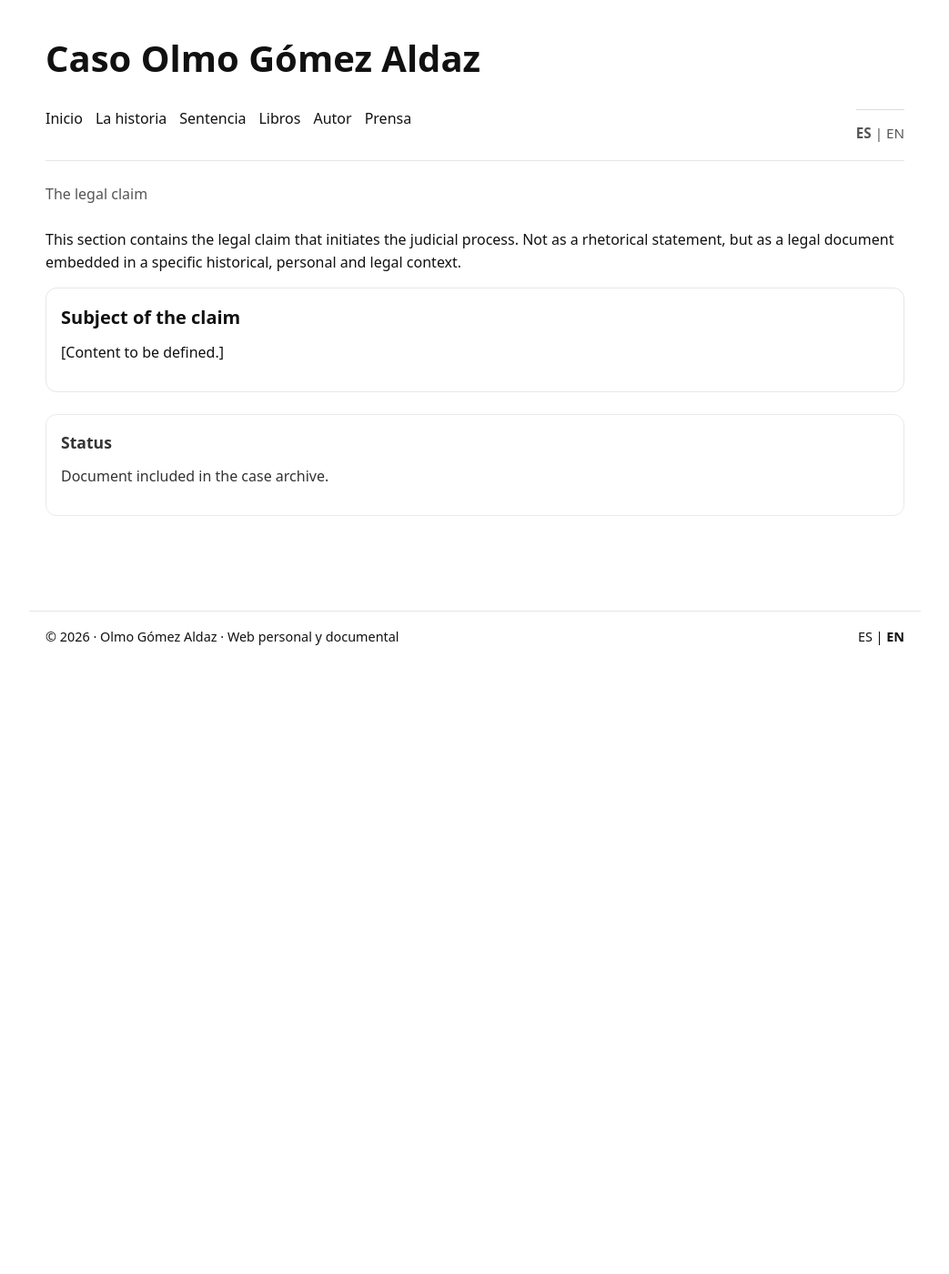
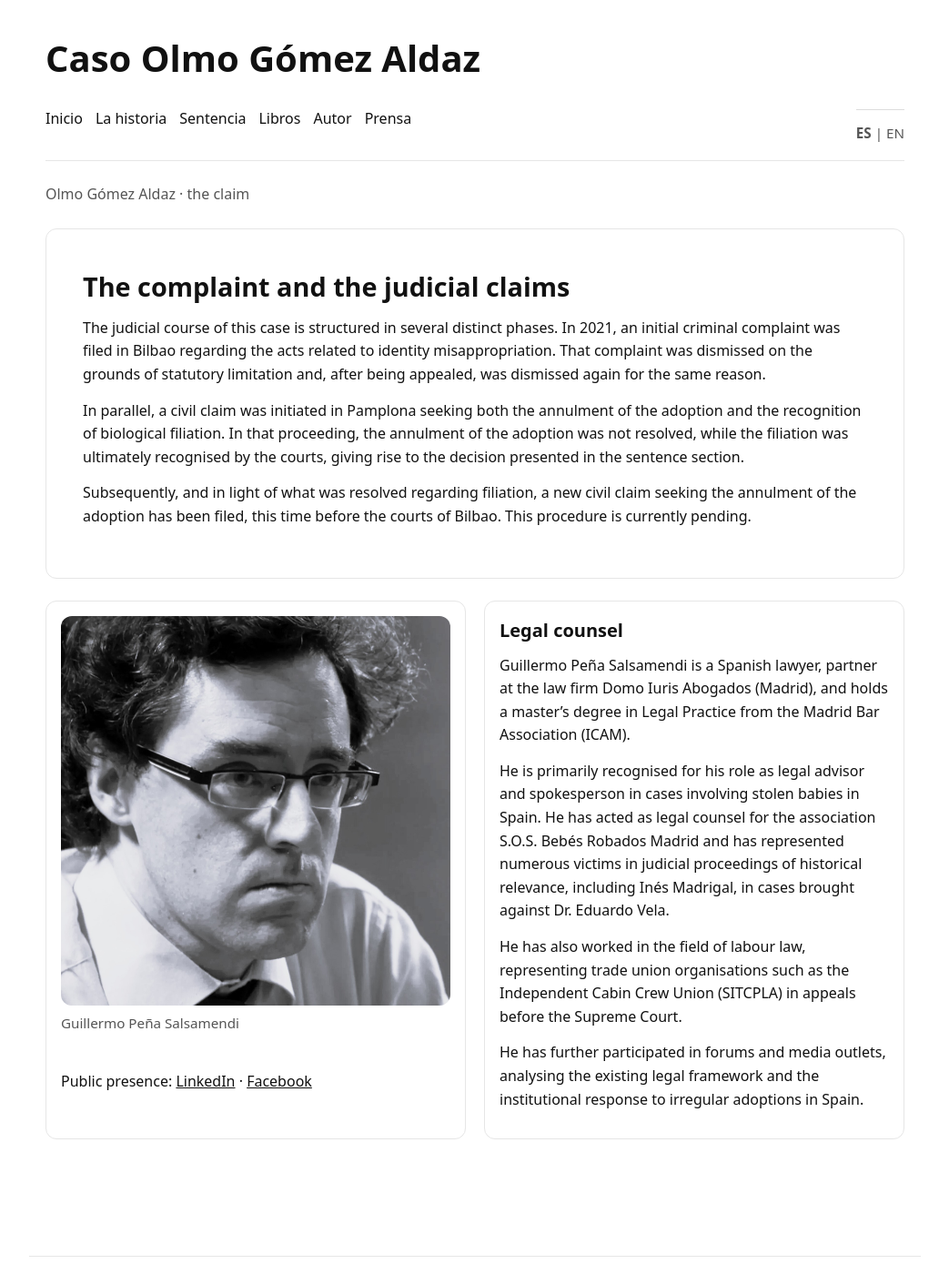
Before and after one commit to olmogaldaz/olmogaldaz.github.io, a Jekyll site: the page built from en/claim/index.html, in a window 1280 px wide and 1400 px high. Shown: the whole window at 91% size, without its empty margins (118-1161 px from the left). Built offline with Jekyll 4.4.1, drawn with Linux system fonts in a browser that asks for light colours.

Commit message:
Update index.html

```diff
--- a/en/claim/index.html
+++ b/en/claim/index.html
@@ -2,33 +2,86 @@
 layout: default
 lang: en
 alt: /es/demanda/
-title: Legal claim · Olmo Gómez Aldaz
-description: Legal claim filed as part of the identity restitution process of Olmo Gómez Aldaz.
+title: The claim · Olmo Gómez Aldaz Case
+description: Legal claim filed in the process of identity restitution of Olmo Gómez Aldaz.
 ---
 
 <div class="wrap">
   <header id="site-header"></header>
 
-  <h1 class="page-title subtle">The legal claim</h1>
+  <h1 class="page-title subtle">
+    Olmo Gómez Aldaz · the claim
+  </h1>
 
-  <p>
-    This section contains the legal claim that initiates the judicial process.
-    Not as a rhetorical statement, but as a legal document embedded in a
-    specific historical, personal and legal context.
-  </p>
-
-  <div class="card">
-    <h2>Subject of the claim</h2>
+  <!-- MAIN BOX -->
+  <div class="card hero">
+    <h2>The complaint and the judicial claims</h2>
     <p>
-      [Content to be defined.]
+      The judicial course of this case is structured in several distinct phases.
+      In 2021, an initial criminal complaint was filed in Bilbao regarding the
+      acts related to identity misappropriation. That complaint was dismissed
+      on the grounds of statutory limitation and, after being appealed, was
+      dismissed again for the same reason.
+    </p>
+    <p>
+      In parallel, a civil claim was initiated in Pamplona seeking both the
+      annulment of the adoption and the recognition of biological filiation.
+      In that proceeding, the annulment of the adoption was not resolved,
+      while the filiation was ultimately recognised by the courts, giving rise
+      to the decision presented in the sentence section.
+    </p>
+    <p>
+      Subsequently, and in light of what was resolved regarding filiation,
+      a new civil claim seeking the annulment of the adoption has been filed,
+      this time before the courts of Bilbao. This procedure is currently
+      pending.
     </p>
   </div>
 
-  <div class="card minor">
-    <h2>Status</h2>
-    <p>
-      Document included in the case archive.
-    </p>
+  <!-- COUNSEL -->
+  <div class="row">
+
+    <!-- PHOTO -->
+    <div class="card">
+      <img src="/img/guillermo-pena.jpg" alt="Guillermo Peña Salsamendi" style="width:100%; border-radius:12px;">
+      <p class="small">
+        Guillermo Peña Salsamendi
+      </p>
+      <p>
+        <br>
+        Public presence:
+        <a href="https://www.linkedin.com/in/guillermo-pe%C3%B1a-salsamendi-40150350/" target="_blank" rel="noopener noreferrer">LinkedIn</a> ·
+        <a href="https://www.facebook.com/guipesa1" target="_blank" rel="noopener noreferrer">Facebook</a>
+      </p>
+    </div>
+
+    <!-- TEXT -->
+    <div class="card">
+      <h2>Legal counsel</h2>
+      <p>
+        Guillermo Peña Salsamendi is a Spanish lawyer, partner at the law firm
+        Domo Iuris Abogados (Madrid), and holds a master’s degree in Legal Practice
+        from the Madrid Bar Association (ICAM).
+      </p>
+      <p>
+        He is primarily recognised for his role as legal advisor and spokesperson
+        in cases involving stolen babies in Spain. He has acted as legal counsel
+        for the association S.O.S. Bebés Robados Madrid and has represented numerous
+        victims in judicial proceedings of historical relevance, including Inés
+        Madrigal, in cases brought against Dr. Eduardo Vela.
+      </p>
+      <p>
+        He has also worked in the field of labour law, representing trade union
+        organisations such as the Independent Cabin Crew Union (SITCPLA) in
+        appeals before the Supreme Court.
+      </p>
+      <p>
+        He has further participated in forums and media outlets, analysing the
+        existing legal framework and the institutional response to irregular
+        adoptions in Spain.
+      </p>
+    </div>
+
   </div>
 
 </div>
```
